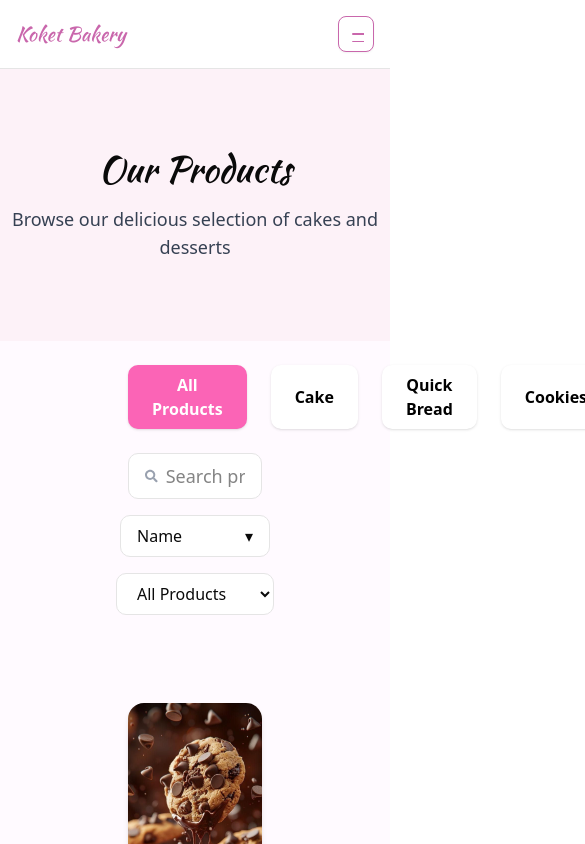
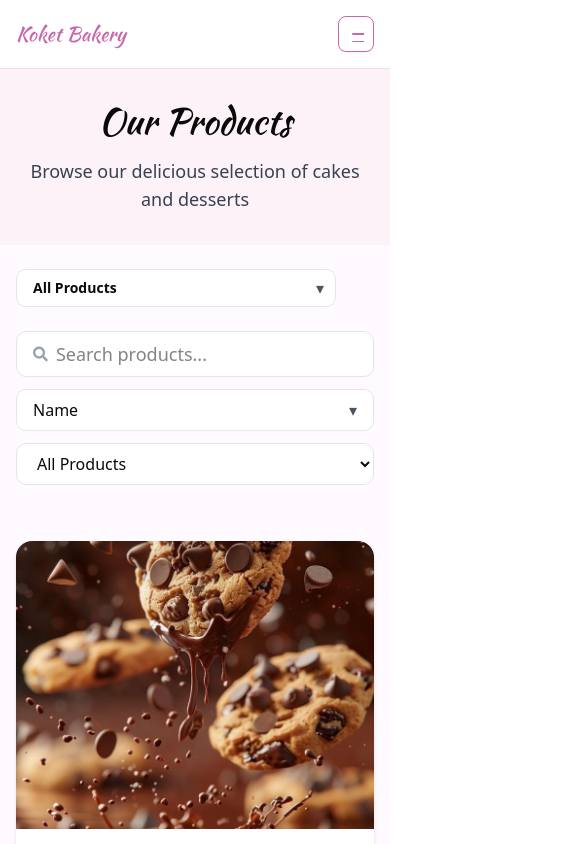
Before and after one commit to Koket-Bakery-and-pastry/frontend, a Next.js app: page /products in a window 390 px wide. Shown: the top 844 px of the page, 585 px wide, since content can reach past the window. Built offline with nearby package versions, Linux system fonts and the light colour scheme.

Commit message:
feat: enhance layout and responsiveness of About, Contact, and Products pages; update ProductFiltration component with category-specific filters

```diff
--- a/src/app/about/page.tsx
+++ b/src/app/about/page.tsx
@@ -6,7 +6,7 @@ export default function AboutPage() {
     <div className="min-h-screen bg-gradient-to-br from-pink-50 via-purple-50 to-white">
       <div className="container mx-auto px-4 py-12 max-w-4xl">
         {/* Header */}
-        <div className="text-center mb-12">
+        <div className="text-center mb-12 ">
           <h1 className="text-4xl md:text-5xl font-serif italic mb-3 text-foreground">
             About Sweet Delights
           </h1>
--- a/src/app/contact/page.tsx
+++ b/src/app/contact/page.tsx
@@ -10,9 +10,9 @@ export default function ContactPage() {
   return (
     <div className="min-h-screen bg-gradient-to-br from-pink-50 to-white">
       <div className="container mx-auto px-4 py-12">
-        <div className="grid grid-cols-1 lg:grid-cols-3 gap-8">
+        <div className="">
           {/* Main Content */}
-          <div className="lg:col-span-2 space-y-12">
+          <div className=" space-y-12">
             {/* Header */}
             <div className="text-center">
               <h1 className="text-4xl md:text-5xl font-serif italic mb-3 text-foreground">
@@ -25,7 +25,7 @@ export default function ContactPage() {
             </div>
 
             {/* Contact Method Cards */}
-            <div className="grid grid-cols-2 md:grid-cols-4 gap-4">
+            <div className="grid grid-cols-2 lg:grid-cols-4 gap-4">
               <ContactMethodCard
                 icon={Phone}
                 label="Cup Cakes"
@@ -59,13 +59,6 @@ export default function ContactPage() {
               <LocationSection />
             </div>
           </div>
-
-          {/* Sidebar */}
-          {/* <div className="lg:col-span-1">
-            <div className="sticky top-8">
-              <BookingHoursSidebar />
-            </div>
-          </div> */}
         </div>
       </div>
     </div>
--- a/src/app/products/components/ProductFiltration.tsx
+++ b/src/app/products/components/ProductFiltration.tsx
@@ -1,5 +1,5 @@
 "use client";
-import React, { useState } from "react";
+import React, { useEffect, useState } from "react";
 import { FaSearch } from "react-icons/fa";
 
 const categories = [
@@ -16,62 +16,150 @@ const sortOptions = [
   { label: "Price: High to Low", value: "priceDesc" },
 ];
 
-const filterOptions = [
-  "All Products",
-  "Cake",
-  "Quick Bread",
-  "Cookies",
-  "Fondant Cake",
-];
+// filter options per top-level category (user provided catalogue)
+const filterOptionsMap: Record<string, string[]> = {
+  "All Products": ["All Products"],
+  Cake: [
+    "All Cakes",
+    "Chocolate cakes",
+    "Caramel cakes",
+    "Black forest cakes",
+    "White forest cakes",
+    "Red valvet cakes (Coming soon)",
+    "Moca cakes",
+    "Vanilla cakes",
+    "Cup cakes",
+    "Castered cakes",
+  ],
+  "Quick Bread": [
+    "All Quick Bread",
+    "Banana bread",
+    "Date bread",
+    "Muffin",
+    "Brawoni",
+    "Marble cake",
+    "Marmalade bread",
+  ],
+  Cookies: ["All Cookies", "½kg - 250 birr", "2 kg - 500 birr"],
+  "Fondant Cake": [], // coming soon -> empty list
+};
 
 function ProductFiltration() {
   const [selectedCategory, setSelectedCategory] = useState("All Products");
   const [search, setSearch] = useState("");
-  const [selectedFilter, setSelectedFilter] = useState("All Products");
+  const [selectedFilter, setSelectedFilter] = useState<string>(
+    filterOptionsMap["All Products"][0]
+  );
   const [selectedSort, setSelectedSort] = useState(sortOptions[0].value);
   const [showSortDropdown, setShowSortDropdown] = useState(false);
 
+  // Update filter options when top-level category changes
+  useEffect(() => {
+    const opts = filterOptionsMap[selectedCategory] ?? ["All Products"];
+    setSelectedFilter(opts[0]);
+  }, [selectedCategory]);
+
+  const currentFilterOptions = filterOptionsMap[selectedCategory] ?? [];
+  const isComingSoon = currentFilterOptions.length === 0;
+
   return (
-    <div className="bg-[#FFFAFF] py-6 px-32">
-      {/* Category Tabs */}
-      <div className="flex gap-6 mb-6">
+    <div className="bg-[#FFFAFF] py-6">
+      <div className="max-w-7xl mx-auto px-4 sm:px-6 lg:px-16">
+        {/* Categories: dropdown on small screens, tabs on md+ */}
+        <div className="mb-6">
+          {/* small screens: dropdown */}
+          <div className="block md:hidden max-w-xs">
+            <label htmlFor="category-select" className="sr-only">
+              Category
+            </label>
+            <div className="relative">
+              <select
+                id="category-select"
+                value={selectedCategory}
+                onChange={(e) => setSelectedCategory(e.target.value)}
+                className="appearance-none w-full bg-white border rounded-lg px-4 py-2 pr-10 font-semibold text-sm"
+                aria-label="Select category"
+              >
+                {categories.map((cat) => (
+                  <option key={cat} value={cat}>
+                    {cat}
+                  </option>
+                ))}
+              </select>
+              <span className="pointer-events-none absolute inset-y-0 right-3 flex items-center text-gray-600">
+                &#9662;
+              </span>
+            </div>
+            {selectedCategory === "Fondant Cake" && (
+              <div className="mt-2 text-xs text-gray-600">
+                Fondant Cake is coming soon —{" "}
+                <a
+                  href={`mailto:hello@sweetcake.com?subject=Notify me when ${encodeURIComponent(
+                    selectedCategory
+                  )} is available`}
+                  className="text-[#C967AC] hover:underline"
+                >
+                  request notification
+                </a>
+                .
+              </div>
+            )}
+          </div>
+
+          {/* md+ screens: horizontal tabs */}
+          <div className="hidden md:flex gap-4 overflow-x-auto no-scrollbar py-1">
             {categories.map((cat) => (
               <button
                 key={cat}
                 onClick={() => setSelectedCategory(cat)}
-            className={`px-6 py-2 rounded-lg font-semibold shadow ${
+                className={`px-4 sm:px-6 py-2 rounded-lg font-semibold shadow text-sm sm:text-base ${
                   selectedCategory === cat
                     ? "bg-pink-400 text-white"
                     : "bg-white text-black"
                 } transition`}
+                aria-pressed={selectedCategory === cat}
               >
                 {cat}
               </button>
             ))}
           </div>
-      {/* Search & Filters */}
-      <div className="flex flex-col md:flex-row gap-4 items-center">
-        <div className="flex items-center w-full md:w-1/2 bg-white rounded-lg border px-4 py-2">
+        </div>
+
+        {/* Search & Filters - responsive grid */}
+        <div className="grid grid-cols-1 md:grid-cols-2 lg:grid-cols-4 gap-3 items-center">
+          {/* Search (full width on small, spans 2 cols on md+) */}
+          <div className="md:col-span-2 w-full">
+            <div className="flex items-center w-full bg-white rounded-lg border px-4 py-2">
               <FaSearch className="text-gray-400 mr-2" />
               <input
                 type="text"
-            placeholder="Search products..."
+                placeholder={`Search ${
+                  selectedCategory === "All Products"
+                    ? "products"
+                    : selectedCategory.toLowerCase()
+                }...`}
                 value={search}
                 onChange={(e) => setSearch(e.target.value)}
                 className="w-full bg-transparent outline-none text-lg"
+                aria-label="Search products"
               />
             </div>
-        {/* Filter Dropdown */}
-        <div className="relative">
+          </div>
+
+          {/* Sort dropdown */}
+          <div className="relative w-full lg:w-auto">
             <button
-            className="bg-white border rounded-lg px-4 py-2 flex items-center gap-2 min-w-[150px] justify-between"
+              className="w-full lg:w-auto bg-white border rounded-lg px-4 py-2 flex items-center gap-2 justify-between"
               onClick={() => setShowSortDropdown(!showSortDropdown)}
+              aria-haspopup="listbox"
+              aria-expanded={showSortDropdown}
             >
               {sortOptions.find((opt) => opt.value === selectedSort)?.label}
-            <span className="ml-2">&#9662;</span>
+              <span className="ml-2 text-gray-600">&#9662;</span>
             </button>
+
             {showSortDropdown && (
-            <div className="absolute top-12 left-0 bg-white rounded-lg shadow-lg py-2 w-48 z-10">
+              <div className="absolute z-20 mt-2 left-0 lg:left-auto lg:right-0 bg-white rounded-lg shadow-lg py-2 w-full lg:w-48">
                 {sortOptions.map((opt) => (
                   <button
                     key={opt.value}
@@ -94,20 +182,59 @@ function ProductFiltration() {
               </div>
             )}
           </div>
-        {/* Category Filter Dropdown */}
-        <div className="relative">
+
+          {/* Category-specific Filter or Coming Soon */}
+          <div className="w-full">
+            {isComingSoon ? (
+              <div className="flex items-center gap-3">
+                <button
+                  className="w-full bg-gray-100 text-gray-600 rounded-lg px-4 py-2 cursor-not-allowed"
+                  disabled
+                  aria-disabled="true"
+                >
+                  Coming soon
+                </button>
+                <a
+                  href={`mailto:hello@sweetcake.com?subject=Notify me when ${encodeURIComponent(
+                    selectedCategory
+                  )} is available`}
+                  className="hidden lg:inline-block text-sm text-[#C967AC] hover:underline"
+                >
+                  Notify me
+                </a>
+              </div>
+            ) : (
               <select
                 value={selectedFilter}
                 onChange={(e) => setSelectedFilter(e.target.value)}
-            className="bg-white border rounded-lg px-4 py-2 min-w-[150px]"
+                className="bg-white border rounded-lg px-4 py-2 w-full"
+                aria-label="Filter products"
               >
-            {filterOptions.map((opt) => (
+                {currentFilterOptions.map((opt) => (
                   <option key={opt} value={opt}>
                     {opt}
                   </option>
                 ))}
               </select>
+            )}
           </div>
+        </div>
+
+        {/* small helper text for coming soon (mobile) */}
+        {isComingSoon && (
+          <div className="mt-3 text-sm text-gray-600 lg:hidden">
+            {selectedCategory} is coming soon —{" "}
+            <a
+              href={`mailto:hello@sweetcake.com?subject=Notify me when ${encodeURIComponent(
+                selectedCategory
+              )} is available`}
+              className="text-[#C967AC] hover:underline"
+            >
+              request notification
+            </a>
+            .
+          </div>
+        )}
       </div>
     </div>
   );
--- a/src/app/products/components/ProductHeader.tsx
+++ b/src/app/products/components/ProductHeader.tsx
@@ -2,7 +2,7 @@ import React from "react";
 
 const ProductHeader = () => {
   return (
-    <section className="bg-pink-50 py-20 text-center">
+    <section className="bg-pink-50 section-spacing text-center">
       <h1 className="text-4xl md:text-5xl font-kaushan mb-4">Our Products</h1>
       <p className="text-gray-700 text-lg">
         Browse our delicious selection of cakes and desserts
--- a/src/app/products/page.tsx
+++ b/src/app/products/page.tsx
@@ -50,10 +50,10 @@ function ProductsPage() {
     },
   ];
   return (
-    <div className="bg-[#FFFAFF]">
+    <div className="bg-[#FFFAFF] ">
       <ProductHeader />
       <ProductFiltration />
-      <div className="grid grid-cols-1 sm:grid-cols-2 md:grid-cols-3 lg:grid-cols-3 xl:grid-cols-3 gap-10 mx-32 my-16 bg-[#FFFAFF] ">
+      <div className="grid grid-cols-1 lg:grid-cols-2 2xl:grid-cols-3 4xl:grid-cols-4 gap-10 section-spacing bg-[#FFFAFF]  ">
         {products.map((product) => (
           <ProductCard
             key={product.id}
```
Lines whose indentation alone changed are shown as unchanged.
